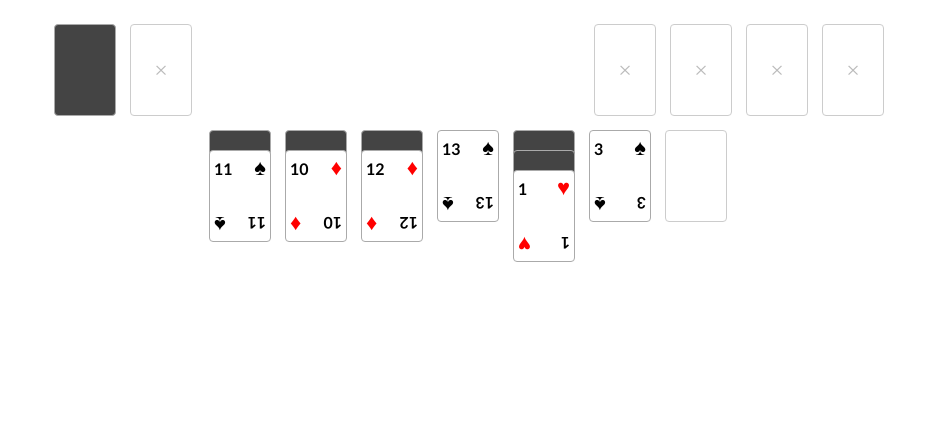
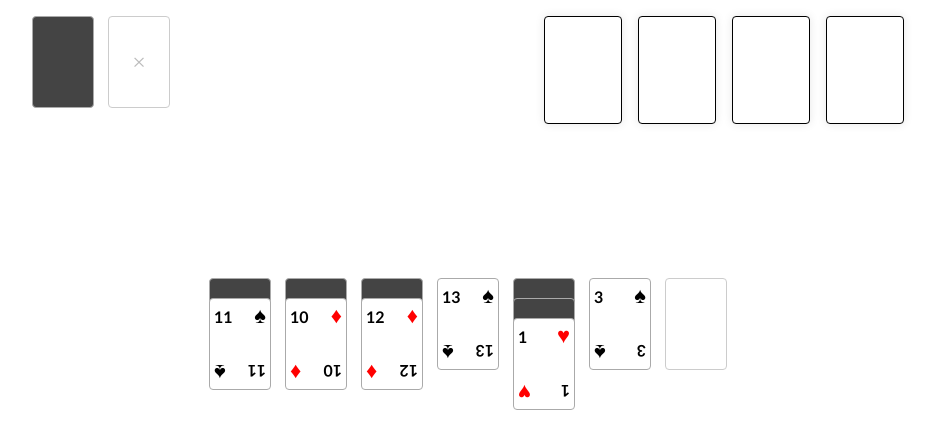
Before and after one commit to acassar/nkg-solitaire, a Vue app: page / in a window 1280 px wide. Shown: the top 448 px of the page, without its empty margins (172-1107 px from the left). Built offline with nearby package versions, Linux system fonts and the light colour scheme; the HTML template or start-up script is replaced by a standard one.

Commit message:
moved tableau to bottom + reworked foundation style

```diff
--- a/src/App.vue
+++ b/src/App.vue
@@ -5,3 +5,18 @@ import GameBoard from './components/GameBoard.vue'
 <template>
   <GameBoard />
 </template>
+
+<style>
+html,
+body {
+  height: 100%;
+  margin: 0;
+  padding: 0;
+}
+
+#app {
+  height: 100vh;
+  display: flex;
+  flex-direction: column;
+}
+</style>
--- a/src/components/FoundationPile.vue
+++ b/src/components/FoundationPile.vue
@@ -26,12 +26,12 @@ const { registerDropZone } = useDragAndDrop()
 const onHover = () => {
   if (!foundationRef.value) throw Error('Ref non montée')
 
-  foundationRef.value.style.backgroundColor = 'grey'
+  foundationRef.value.style.scale = '1.1'
 }
 
 const onStopHovering = () => {
   if (!foundationRef.value) throw Error('Ref non montée')
-  foundationRef.value.style.backgroundColor = ''
+  foundationRef.value.style.scale = '1'
 }
 
 onMounted(() => {
@@ -59,12 +59,11 @@ onMounted(() => {
           :can-be-clicked="true"
           :card="card"
           :can-be-dragged="true"
-          :z-index="index"
+          :z-index="index + 1"
           @drag-start="(e) => startCardDrag(card, foundation, e)"
         />
       </div>
     </template>
-    <div v-else class="card empty">×</div>
   </div>
 </template>
 
@@ -76,6 +75,13 @@ onMounted(() => {
   flex-direction: column;
   position: relative;
   z-index: 1;
+
+  border: 1px solid #000;
+  border-radius: 4px;
+  background-color: #fff;
+  padding: 0.5rem;
+  box-shadow: 0 0 10px 0 rgba(0, 0, 0, 0.1);
+  transition: all 0.3s ease;
 }
 
 .card-container {
--- a/src/components/GameBoard.vue
+++ b/src/components/GameBoard.vue
@@ -24,8 +24,11 @@ provide(useDragKey, useDrag)
       </div>
     </div>
 
-    <div class="tableau">
-      <TableauPile v-for="(pile, i) in gameState.tableau" :key="i" :tableau="pile" />
+    <div class="center-area">
+      <div class="tableau">
+        <TableauPile v-for="(pile, i) in gameState.tableau" :key="i" :tableau="pile" />
+      </div>
+      <div></div>
     </div>
   </div>
 </template>
@@ -34,6 +37,8 @@ provide(useDragKey, useDrag)
 .game-board {
   display: flex;
   flex-direction: column;
+  flex: 1;
+  height: 100%;
   padding: 1rem;
   gap: 1rem;
 }
@@ -53,4 +58,12 @@ provide(useDragKey, useDrag)
   gap: 1rem;
   justify-content: center;
 }
+
+.center-area {
+  display: flex;
+  flex-direction: column;
+  align-items: center;
+  justify-content: space-around;
+  flex: 1;
+}
 </style>
--- a/src/components/TableauPile.vue
+++ b/src/components/TableauPile.vue
@@ -40,7 +40,7 @@ const handleDragStart = (selectedCard: CardModel, tableau: Tableau, event: Point
         :key="card.id"
         :can-be-dragged="card.faceUp"
         :is-drop-zone="card.faceUp && !dragging?.cards.includes(card)"
-        :z-index="index"
+        :z-index="index + 1"
         @drag-start="(e) => handleDragStart(card, tableau, e)"
         @drop="handleDrop()"
       />
```
